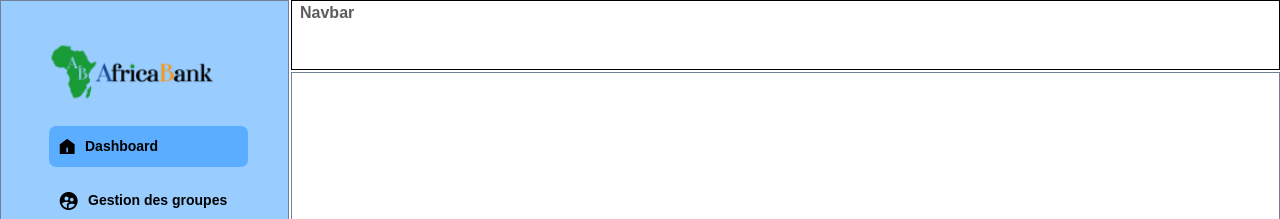
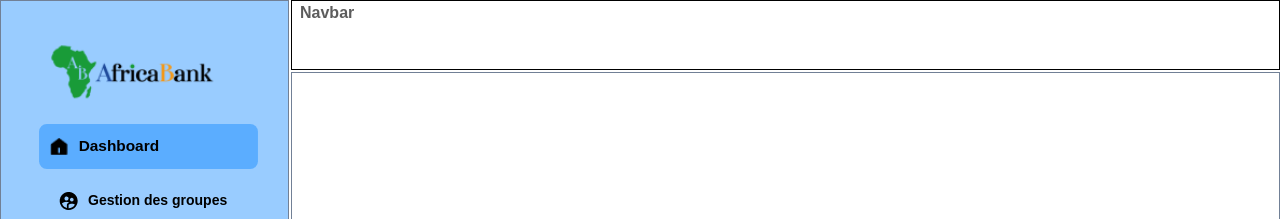
Before and after one commit to AfricaBank/front_end_officiel, a React (Vite) app: page / in a window 1280 px wide. In both pictures the pointer is over the link "Dashboard". Shown: the top 219 px of the page. Built offline with nearby package versions, Linux system fonts and the light colour scheme.

Commit message:
I added an effect on the hover

```diff
--- a/src/styles/sidebar.css
+++ b/src/styles/sidebar.css
@@ -6,6 +6,8 @@
 
 .navLinkHover:hover {
     background-color: #1E90FF80;
+    transform: scale(1.1);
+    transition-duration: 0.5s;
 ;
 ;
 }
```
